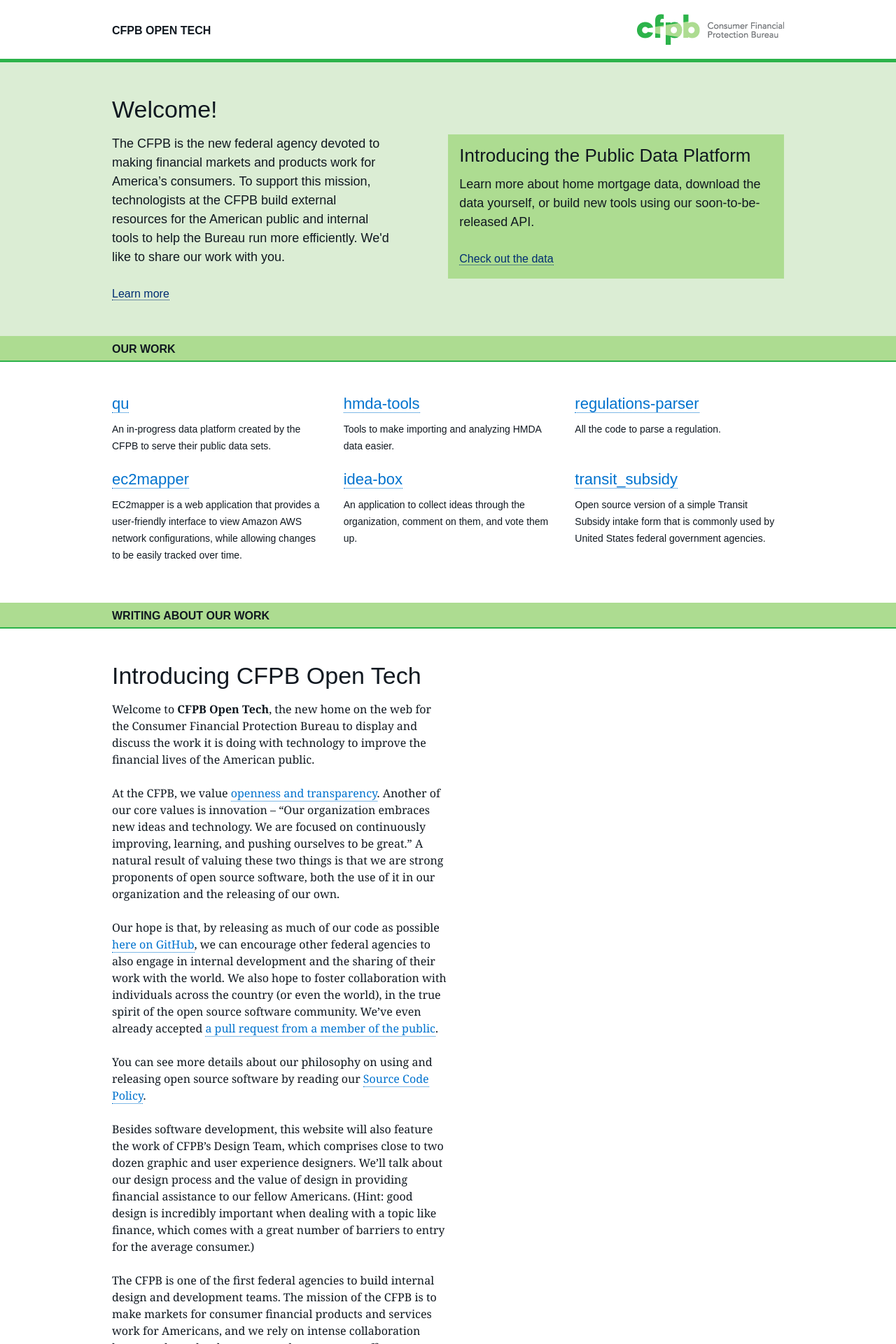
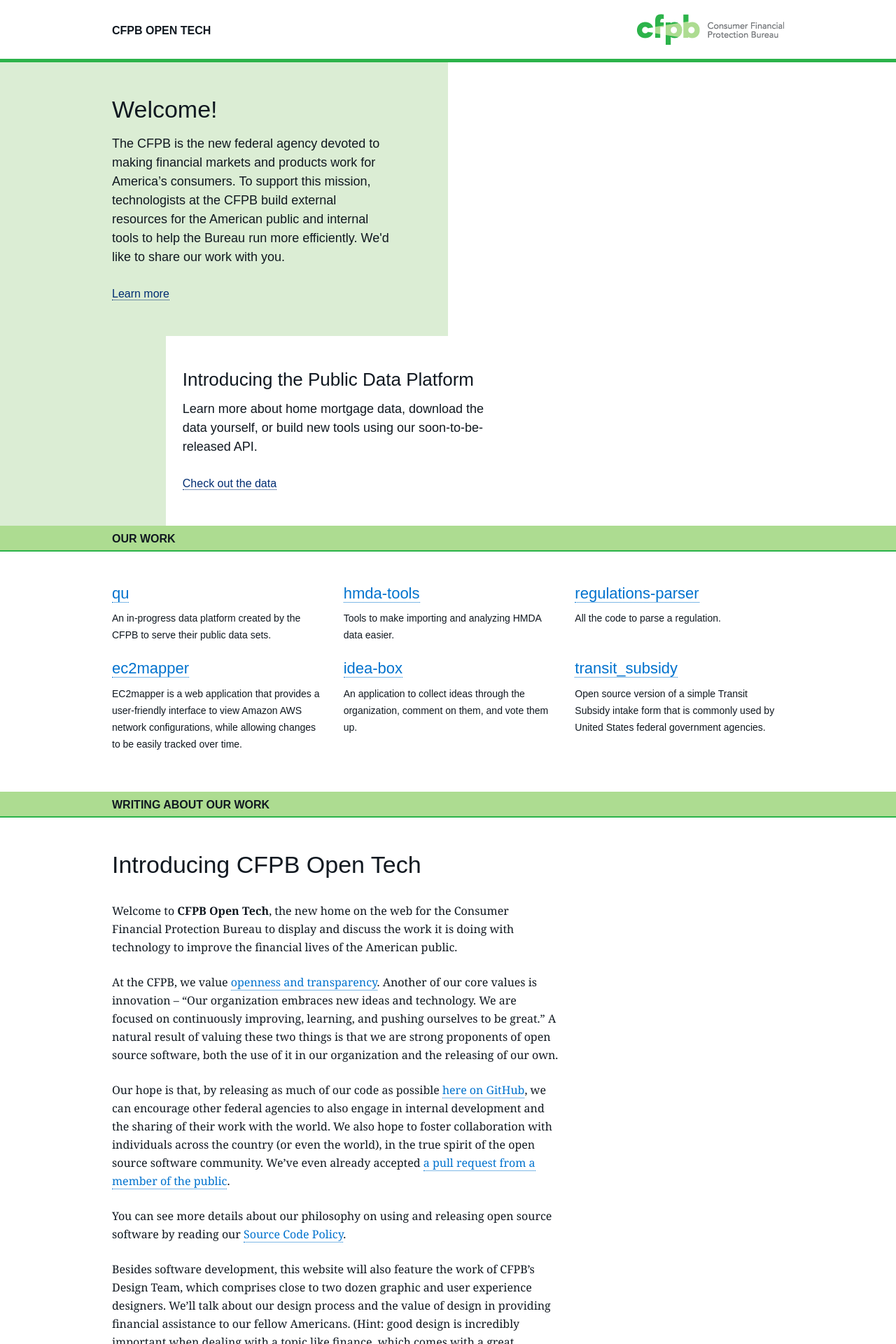
Before and after one commit to cfpb/cfpb.github.io, a Jekyll site: the page built from index.html, in a window 1280 px wide. Shown: the top 1920 px of the page at 70% size. Built offline with Jekyll 4.4.1, drawn with Linux system fonts in a browser that asks for light colours; some web fonts are replaced.

Commit message:
Design tweaks

```diff
--- a/_includes/header.html
+++ b/_includes/header.html
@@ -1,4 +1,6 @@
         <div class="wrap">
-            <img class="logo" src="img/logo_210.png" alt="Consumer Financial Protection Bureau logo">
+            <a href="http://www.consumerfinance.gov/" target="_blank">
+                <img class="logo" src="img/logo_210.png" alt="Consumer Financial Protection Bureau logo">
+            </a>
             <h1>CFPB Open Tech</h1>
         </div>
--- a/css/site.css
+++ b/css/site.css
@@ -504,18 +504,17 @@
 }
 */
 .hero {
-    padding: 1.5em 0;
     margin-bottom: 1.5em;
     background: #DBEDD4;
     font-family: "Avenir Next", Arial, sans-serif;
 }
 .hero section {
-
+    padding: 1.5em 0;
 }
 .hero .featured {
-    padding: 1em;
-    margin-top: 1.5em;
-    background: #ADDC91;
+    padding: 1.5em 5.555555555%;
+    margin: 0 -5.555555555%;
+    background: #FFF;
 }
 .hero p {
     font-size: 1.125em;
@@ -550,9 +549,10 @@
     font: 0.875em/1.7142857142857142857142857142857 "Avenir Next", Arial, sans-serif;
 }
 
-.entry {
+/*.entry {
     max-width: 30em;
-}
+}*/
+
 
 /* media Queries
 
@@ -589,9 +589,6 @@
 @media only screen and (min-width: 37.5em) {
     body {
 
-    }
-    .hero section {
-        margin: 1.5em 0;
     }
     .footer section {
         display: inline-block;
@@ -636,6 +633,15 @@
         margin: 0 -0.26em 0 0;
         vertical-align: top;
     }
+    .entry {
+        width: 66.666666666%;
+    }
+    .entry h1 {
+        margin-bottom: 1em;
+    }
+    .entry p {
+        line-height: 1.625;
+    }
 }
 
 /* LANDSCAPE TABLET/NETBOOK/LAPTOP */
@@ -646,16 +652,33 @@
     .wrap {
         max-width: 960px;
     }
+    .hero {
+        position: relative;
+    }
+    .hero:after {
+        content: "";
+        display: block;
+        width: 50%;
+        height: 100%;
+        position: absolute;
+        top: 0;
+        right: 0;
+        z-index: 1;
+        background: #FFF;
+    }
     .hero section {
         display: inline-block;
         width: 42%;
+        padding: 3em 0;
         margin-right: -0.26em;
         vertical-align: top;
     }
     .hero .featured {
         width: 50%;
-        margin-top: 79px;
-        margin-left: 8%;
+        padding: 3em 1.5em;
+        margin: 0 0 0 8%;
+        position: relative;
+        z-index: 2;
     }
 }
 
```
